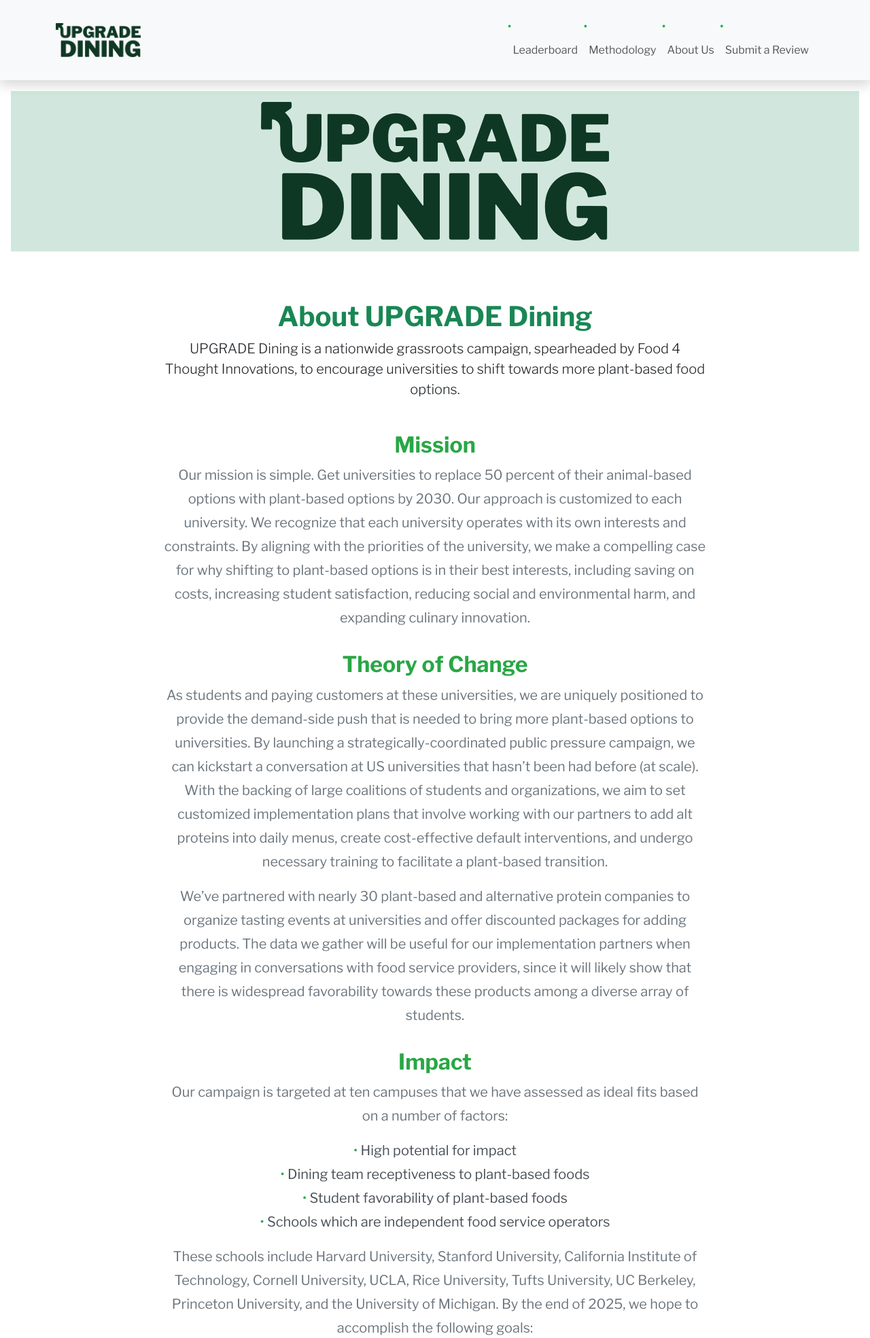
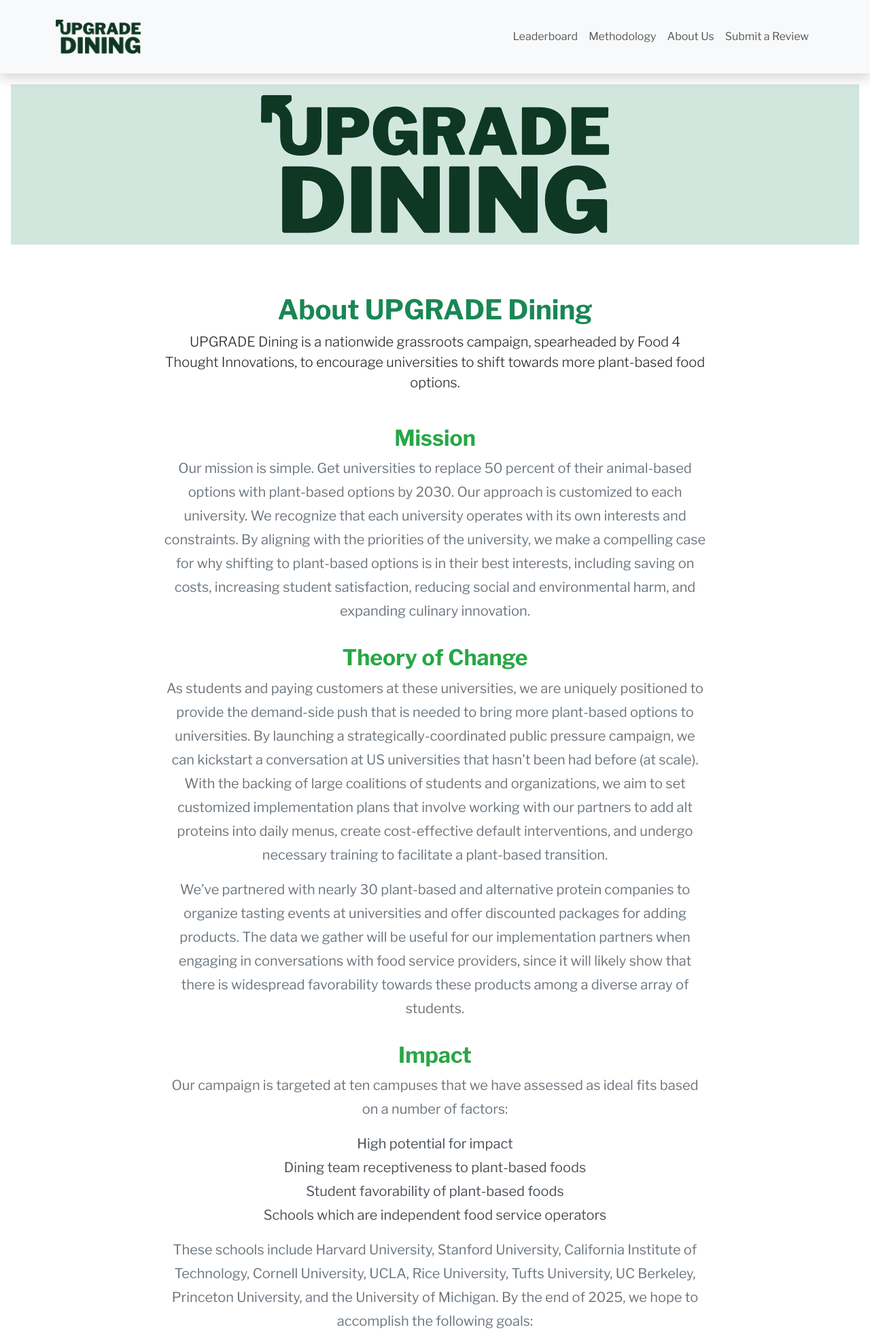
Before and after one commit to harperdunn/pbRating, a Django app: page /about/ in a window 1280 px wide. Shown: the top 1969 px of the page at 68% size. Run offline with Django 5.2, Linux system fonts and the light colour scheme; some libraries are stand-ins or nearby versions.

Commit message:
removing green dots

```diff
--- a/pbrProject/leaderboard/templates/about.html
+++ b/pbrProject/leaderboard/templates/about.html
@@ -27,11 +27,7 @@
     color: #495057; /* Subtle list color */
 }
 
-ul li::before {
-    content: "• ";
-    color: #28a745; /* Success color for bullet points */
-    font-size: 1.25rem; /* Adjust bullet size */
-}
+
 body {
     font-family: 'Libre Franklin', sans-serif;
     }
```
